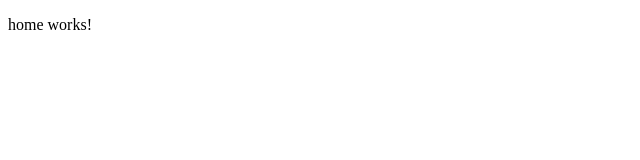
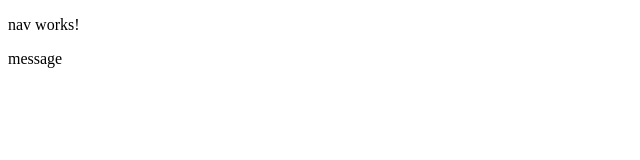
Before and after one commit to rena0157/autolistNg, an Angular app: page / in a window 1280 px wide. Shown: the top 160 px of the page, without its empty margins (0-640 px from the left). Built offline with nearby package versions, Linux system fonts and the light colour scheme.

Commit message:
adding the nav

```diff
--- a/src/app/app.component.html
+++ b/src/app/app.component.html
@@ -1,2 +1,4 @@
-
-<router-outlet></router-outlet>
+<app-nav></app-nav>
+<div>
+  <router-outlet></router-outlet>
+</div>
--- a/src/app/app.module.ts
+++ b/src/app/app.module.ts
@@ -4,11 +4,13 @@
 import { AppRoutingModule } from './app-routing.module';
 import { AppComponent } from './app.component';
 import { HomeComponent } from './home/home.component';
+import { NavComponent } from './nav/nav.component';
 
 @NgModule({
   declarations: [
     AppComponent,
-    HomeComponent
+    HomeComponent,
+    NavComponent,
   ],
   imports: [
     BrowserModule,
--- a/src/app/home/home.component.html
+++ b/src/app/home/home.component.html
@@ -1,3 +1,3 @@
 <p>
-  home works!
+  message
 </p>
--- /dev/null
+++ b/src/app/nav/nav.component.html
@@ -0,0 +1,3 @@
+<p>
+  nav works!
+</p>
--- /dev/null
+++ b/src/app/nav/nav.component.ts
@@ -0,0 +1,15 @@
+import { Component, OnInit } from '@angular/core';
+
+@Component({
+  selector: 'app-nav',
+  templateUrl: './nav.component.html',
+  styleUrls: ['./nav.component.scss']
+})
+export class NavComponent implements OnInit {
+
+  constructor() { }
+
+  ngOnInit() {
+  }
+
+}
```
Also changed, not shown: src/app/nav/nav.component.scss (added), 1 other file (tests, documents, lock files or other folders).
